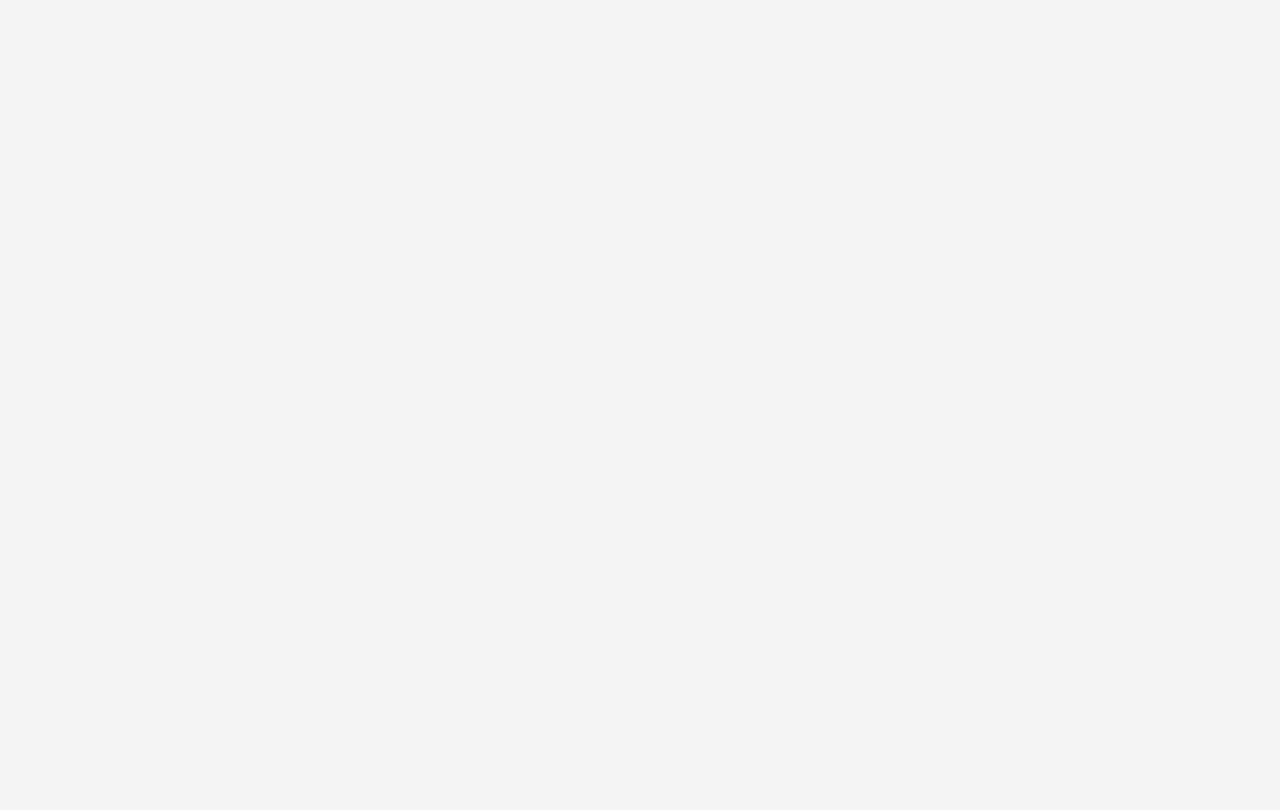
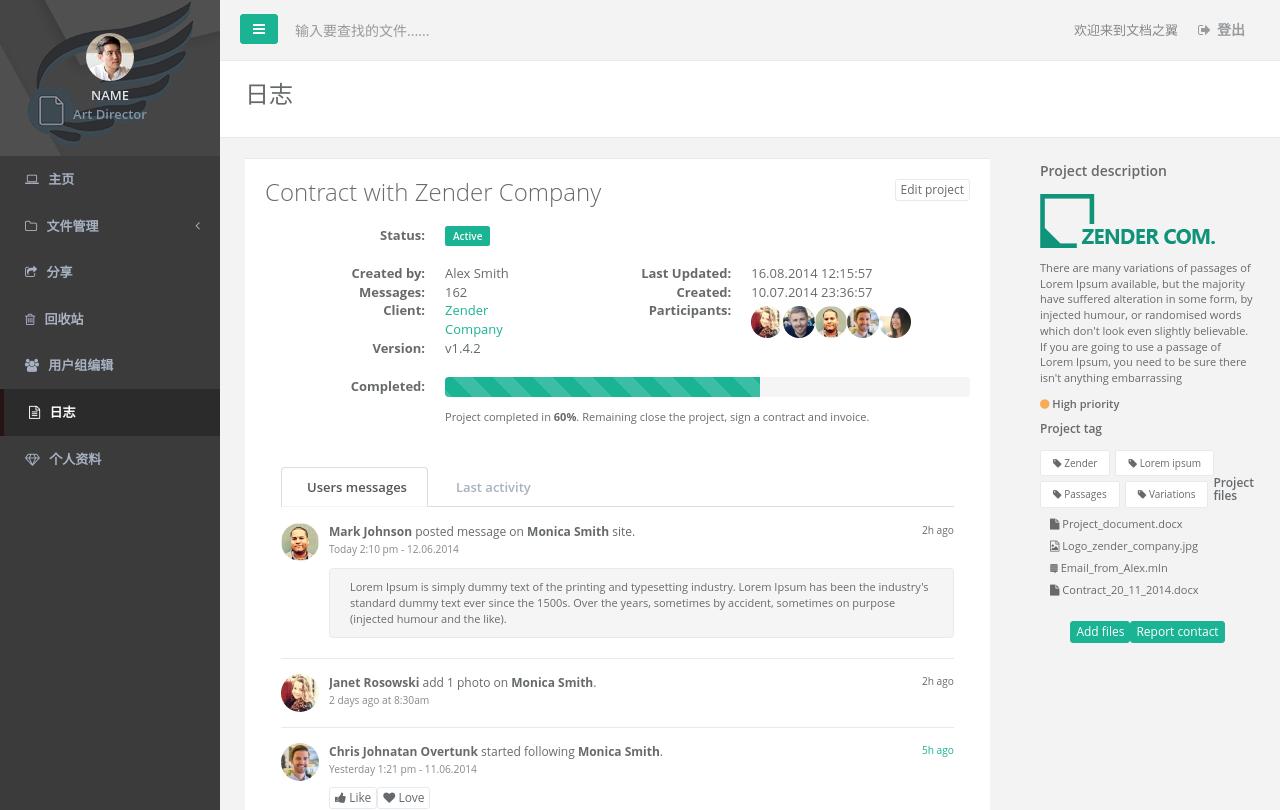
Before and after one commit to hanbinhsh/DocWingsFE, a Vue app: page /log in a window 1280 px wide. Before the commit this address had no page. Shown: the top 810 px of the page. Built offline with nearby package versions, Linux system fonts and the light colour scheme.

Commit message:
日志页面

```diff
--- a/src/main.js
+++ b/src/main.js
@@ -12,5 +12,4 @@ import './assets/font-awesome/css/font-awesome.css';
 import './assets/css/animate.css';
 import './assets/css/style.css';
 
-
 createApp(App).use(store).use(router).mount('#app')
--- a/src/router/index.js
+++ b/src/router/index.js
@@ -30,6 +30,12 @@ const routes = [
     name: 'userhome',
     component: () => import('../views/UserHome.vue'),
     meta: { title: '用户主页' }
+  },
+  {
+    path: '/log',
+    name: 'log',
+    component: () => import('../views/Log.vue'),
+    meta: { title: '日志' }
   }
 ]
 
--- a/src/views/Log.vue
+++ b/src/views/Log.vue
@@ -1,20 +1,19 @@
 <template>
     <div class="mainpage">
         <div id="wrapper">
-            <jsp:useBean id="student" class="bean.Student" scope="session" />
             <nav class="navbar-default navbar-static-side" role="navigation">
                 <div class="sidebar-collapse">
                     <ul class="nav metismenu" id="side-menu">
                         <li class="nav-header">
                             <div class="dropdown profile-element">
                                 <span>
-                                    <img alt="image" class="img-circle" src="img/profile_small.jpg" />
+                                    <img alt="image" class="img-circle" src="../assets/img/profile_small.jpg" />
                                 </span>
-                                <a data-toggle="dropdown" class="dropdown-toggle" href="profile.jsp">
+                                <a data-toggle="dropdown" class="dropdown-toggle" href="profile">
                                     <span class="clear">
                                         <span class="block m-t-xs">
                                             <strong class="font-bold">
-                                                <jsp:getProperty property="name" name="student" />
+                                                NAME
                                                 <span class="text-muted text-xs block">Art Director</span>
                                             </strong>
                                         </span>
@@ -25,14 +24,14 @@
                         </li>
 
                         <li>
-                            <a href="file_manager.jsp"><i class="fa fa-laptop"></i> <span
+                            <a href="userhome"><i class="fa fa-laptop"></i> <span
                                     class="nav-label">主页</span></a>
                         </li>
                         <li>
                             <a href="typography.html#"><i class="fa fa-folder-o"></i> <span
                                     class="nav-label">文件管理</span><span class="fa arrow"></span></a>
                             <ul class="nav nav-second-level collapse">
-                                <li><a href="allFiles.jsp">所有文件</a></li>
+                                <li><a href="allFiles">所有文件</a></li>
                                 <li><a href="table_basic.html">图片</a></li>
                                 <li><a href="table_data_tables.html">文档</a></li>
                                 <li><a href="table_foo_table.html">视频</a></li>
@@ -41,7 +40,7 @@
                             </ul>
                         </li>
                         <li>
-                            <a href="share.jsp"><i class="fa fa-share-square-o"></i> <span
+                            <a href="share"><i class="fa fa-share-square-o"></i> <span
                                     class="nav-label">分享</span></a>
                         </li>
                         <li>
@@ -53,10 +52,10 @@
                                     class="nav-label">用户组编辑</span></a>
                         </li>
                         <li class="active">
-                            <a href="log.jsp"><i class="fa fa-file-text-o"></i> <span class="nav-label">日志</span></a>
+                            <a href="log"><i class="fa fa-file-text-o"></i> <span class="nav-label">日志</span></a>
                         </li>
                         <li>
-                            <a href="profile.jsp"><i class="fa fa-diamond"></i> <span class="nav-label">个人资料</span></a>
+                            <a href="profile"><i class="fa fa-diamond"></i> <span class="nav-label">个人资料</span></a>
                         </li>
                     </ul>
                 </div>
@@ -67,7 +66,7 @@
                     <nav class="navbar navbar-static-top  " role="navigation" style="margin-bottom: 0">
                         <div class="navbar-header">
                             <a style="height:30px" class="navbar-minimalize minimalize-styl-2 btn btn-primary "
-                                href="file_manager.jsp#"><i style="margin-top:2px" class="fa fa-bars"></i> </a>
+                                href="file_manager#"><i style="margin-top:2px" class="fa fa-bars"></i> </a>
                             <form role="search" class="navbar-form-custom" action="search_results.html">
                                 <div class="form-group">
                                     <input type="text" placeholder="输入要查找的文件......" class="form-control"
@@ -135,15 +134,15 @@
                                                 <dt>Participants:</dt>
                                                 <dd class="project-people">
                                                     <a href="project_detail.html"><img alt="image" class="img-circle"
-                                                            src="img/a3.jpg"></a>
+                                                            src="../assets/img/a3.jpg"></a>
                                                     <a href="project_detail.html"><img alt="image" class="img-circle"
-                                                            src="img/a1.jpg"></a>
+                                                            src="../assets/img/a1.jpg"></a>
                                                     <a href="project_detail.html"><img alt="image" class="img-circle"
-                                                            src="img/a2.jpg"></a>
+                                                            src="../assets/img/a2.jpg"></a>
                                                     <a href="project_detail.html"><img alt="image" class="img-circle"
-                                                            src="img/a4.jpg"></a>
+                                                            src="../assets/img/a4.jpg"></a>
                                                     <a href="project_detail.html"><img alt="image" class="img-circle"
-                                                            src="img/a5.jpg"></a>
+                                                            src="../assets/img/a5.jpg"></a>
                                                 </dd>
                                             </dl>
                                         </div>
@@ -184,7 +183,7 @@
                                                                 <div class="feed-element">
                                                                     <a href="project_detail.html#" class="pull-left">
                                                                         <img alt="image" class="img-circle"
-                                                                            src="img/a2.jpg">
+                                                                            src="../assets/img/a2.jpg">
                                                                     </a>
                                                                     <div class="media-body ">
                                                                         <small class="pull-right">2h ago</small>
@@ -206,7 +205,7 @@
                                                                 <div class="feed-element">
                                                                     <a href="project_detail.html#" class="pull-left">
                                                                         <img alt="image" class="img-circle"
-                                                                            src="img/a3.jpg">
+                                                                            src="../assets/img/a3.jpg">
                                                                     </a>
                                                                     <div class="media-body ">
                                                                         <small class="pull-right">2h ago</small>
@@ -219,7 +218,7 @@
                                                                 <div class="feed-element">
                                                                     <a href="project_detail.html#" class="pull-left">
                                                                         <img alt="image" class="img-circle"
-                                                                            src="img/a4.jpg">
+                                                                            src="../assets/img/a4.jpg">
                                                                     </a>
                                                                     <div class="media-body ">
                                                                         <small class="pull-right text-navy">5h
@@ -240,7 +239,7 @@
                                                                 <div class="feed-element">
                                                                     <a href="project_detail.html#" class="pull-left">
                                                                         <img alt="image" class="img-circle"
-                                                                            src="img/a5.jpg">
+                                                                            src="../assets/img/a5.jpg">
                                                                     </a>
                                                                     <div class="media-body ">
                                                                         <small class="pull-right">2h ago</small>
@@ -262,7 +261,7 @@
                                                                 <div class="feed-element">
                                                                     <a href="project_detail.html#" class="pull-left">
                                                                         <img alt="image" class="img-circle"
-                                                                            src="img/profile.jpg">
+                                                                            src="../assets/img/profile.jpg">
                                                                     </a>
                                                                     <div class="media-body ">
                                                                         <small class="pull-right">23h ago</small>
@@ -275,7 +274,7 @@
                                                                 <div class="feed-element">
                                                                     <a href="project_detail.html#" class="pull-left">
                                                                         <img alt="image" class="img-circle"
-                                                                            src="img/a7.jpg">
+                                                                            src="../assets/img/a7.jpg">
                                                                     </a>
                                                                     <div class="media-body ">
                                                                         <small class="pull-right">46h ago</small>
@@ -539,7 +538,7 @@
                     <div class="col-lg-3">
                         <div class="wrapper wrapper-content project-manager">
                             <h4>Project description</h4>
-                            <img src="img/zender_logo.png" class="img-responsive">
+                            <img src="../assets/img/zender_logo.png" class="img-responsive">
                             <p class="small">
                                 There are many variations of passages of Lorem Ipsum available, but the majority have
                                 suffered alteration in some form, by injected humour, or randomised words which don't
@@ -589,3 +588,39 @@
         </div>
     </div>
 </template>
+
+<script>
+import $ from 'jquery'
+import "../assets/js/plugins/metisMenu/jquery.metisMenu.js"
+import "../assets/js/plugins/slimscroll/jquery.slimscroll.min.js"
+import animationHover from "../assets/js/inspinia.js"
+import "../assets/js/plugins/pace/pace.min.js"
+export default {
+    name: 'Log',
+    mounted() {
+        $(document).ready(function () {
+            $('#loading-example-btn').click(function () {
+                btn = $(this);
+                simpleLoad(btn, true)
+                // Ajax example
+                // $.ajax().always(function () {
+                // simpleLoad($(this), false)
+                // });
+                simpleLoad(btn, false)
+            });
+        });
+
+        function simpleLoad(btn, state) {
+            if (state) {
+                btn.children().addClass('fa-spin');
+                btn.contents().last().replaceWith(" Loading");
+            } else {
+                setTimeout(function () {
+                    btn.children().removeClass('fa-spin');
+                    btn.contents().last().replaceWith(" Refresh");
+                }, 2000);
+            }
+        }
+    }
+}
+</script>
--- a/src/views/Login.vue
+++ b/src/views/Login.vue
@@ -81,7 +81,7 @@ async function login() {
 		console.log(response.data)
 		if (response.data === 2||response.data === 1) {
 		toastr.clear();
-		router.replace('/profile'); // 使用后端返回的路径
+		router.replace('/userhome'); // 使用后端返回的路径
 		} else if (response.data === 0) {
 		toastr.error("用户名或密码错误！请重新登录！", "错误");
 		username.value = '';
```
